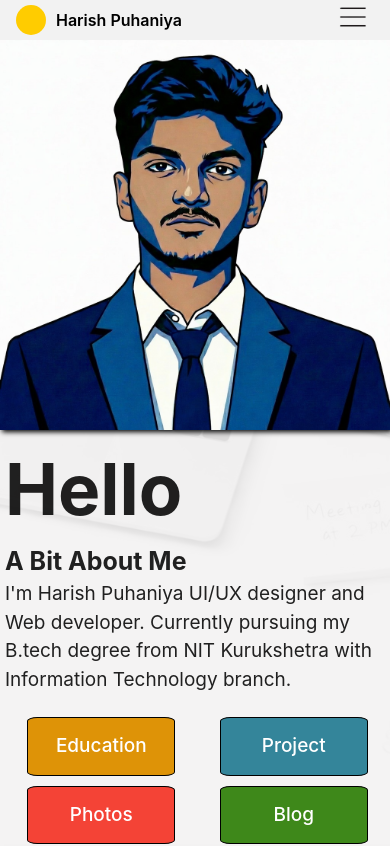
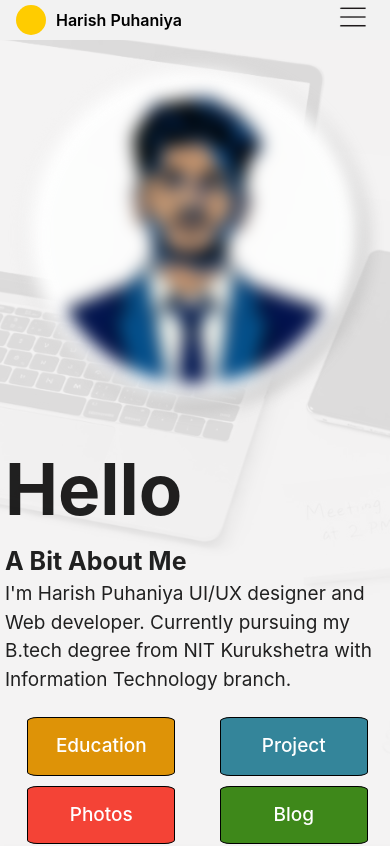
Before and after one commit to HARISH-YADAV483/harishpuhaniya, a React (Vite) app in the folder frontend/: page / in a window 390 px wide. Shown: the top 846 px of the page. Built offline with nearby package versions, Linux system fonts and the light colour scheme; no server answers.

Commit message:
your message

```diff
--- a/frontend/src/components/Home.css
+++ b/frontend/src/components/Home.css
@@ -97,9 +97,7 @@
     .logu{
   box-shadow: 2px 2px 5px rgb(0, 0, 0) !important;
 }
-/* .imgg{
-    background-color: #1a1a1a;
-} */
+
     .profile {
         width: 100%;
         margin-top: 0px;
@@ -125,7 +123,55 @@
     .pai {
         font-size: 19px;
     }
+/* .rama {
+  box-shadow:
+    -50px -50px 0 -40px rgb(23, 41, 155),
+    50px 50px 0 -40px rgb(23, 41, 155);
 
+width: calc(100vw - 30px);
+  margin-right: auto;
+  margin-left: auto;
+
+} */
+ .rama {
+margin-right: auto;
+margin-left: auto;
+  position: relative;
+border-radius: 50% !important;
+  width: calc(100vw - 30px);
+
+  margin: 0 auto;
+
+  padding: 20px;
+
+  background: #fff;
+
+  border-radius: 16px;
+width: 100vw;
+  z-index: 1;
+
+
+}
+
+.rama::before {
+
+  content: "hvjhbjbj";
+
+  position: absolute;
+
+  inset: -3px; /* thickness of frame */
+
+  border-radius: 18px;
+
+  background: linear-gradient(135deg, #17299b, #4f7cff, #17299b);
+
+  z-index: -1;
+
+}
+.imgg{
+   /* margin-top: 15px; */
+
+}
     .circles {
         display: flex;
         flex-wrap: wrap;
@@ -160,6 +206,19 @@
 }
 
 /* Animations */
+img.scroll-anim-image {
+    opacity: 0;
+    filter: blur(10px);
+    transform: scale(0.85);
+    transition: opacity 0.8s ease, filter 0.8s ease, transform 0.8s cubic-bezier(0.175, 0.885, 0.32, 1.275);
+}
+
+img.scroll-anim-image.in-view {
+    opacity: 1;
+    filter: blur(0px);
+    transform: scale(1);
+}
+
 @keyframes fadeInUp {
     from {
         opacity: 0;
@@ -254,8 +313,53 @@
 
 .logu.loaded {
     opacity: 1;
-    transition: opacity 0.5s ease-in-out;
+    transition: opacity 0.5s ease-in-out, transform 0.5s ease;
 }
+
+/* Visible placeholder text while the hero image is loading */
+.imgg.skeleton-loading::after {
+    content: "Loading...";
+    position: absolute;
+    inset: 0;
+    display: flex;
+    align-items: center;
+    justify-content: center;
+    z-index: 2;
+    font-size: 18px;
+    font-weight: 700;
+    color: #1a1a1a;
+    background: rgba(255, 255, 255, 0.65);
+    border-radius: 16px;
+}
+
+.imgg {
+    position: relative;
+    border-radius: 50%;
+    overflow: hidden;
+}
+
+.imgg::after {
+    content: '';
+    position: absolute;
+    top: 0;
+    left: -100%;
+    width: 50%;
+    height: 100%;
+    background: linear-gradient(to right, rgba(255,255,255,0) 0%, rgba(255,255,255,0.4) 50%, rgba(255,255,255,0) 100%);
+    transform: skewX(-25deg);
+    transition: all 0.7s ease;
+    z-index: 10;
+    pointer-events: none;
+}
+
+.imgg:hover::after {
+    left: 150%;
+}
+
+.imgg:hover .logu, .imgg:hover .logu.scroll-anim-image.in-view {
+    transform: scale(1.05);
+}
+
 
 /* Button & Explore */
 .button {
--- a/frontend/src/components/Home.jsx
+++ b/frontend/src/components/Home.jsx
@@ -71,6 +71,28 @@ function Home() {
     const [message, setmessage] = useState("");
     const [isImageLoaded, setIsImageLoaded] = useState(false);
 
+    useEffect(() => {
+        const observer = new IntersectionObserver(
+            (entries) => {
+                entries.forEach((entry) => {
+                    if (entry.isIntersecting) {
+                        entry.target.classList.add("in-view");
+                    } else {
+                        entry.target.classList.remove("in-view");
+                    }
+                });
+            },
+            { threshold: 0.15 }
+        );
+
+        const images = document.querySelectorAll('.scroll-anim-image');
+        images.forEach((img) => observer.observe(img));
+
+        return () => {
+            images.forEach((img) => observer.unobserve(img));
+        };
+    }, []);
+
     const handleSend = async () => {
         setload(true);
         const formData = {
@@ -122,12 +144,12 @@ function Home() {
 
     return (
         <div className="homee">
-            <div className="profile animate-fade-in-up">
-                <div className={`imgg animate-fade-in-up delay-1 ${!isImageLoaded ? 'skeleton-loading' : ''}`}>
+            <div className="profile animate-fade-in-up ">
+                <div className={`imgg animate-fade-in-up delay-1  ${!isImageLoaded ? 'skeleton-loading' : ''}` } >
                     <img
                         src={logu}
                         alt="ScamShield"
-                        className={`logu ${isImageLoaded ? 'loaded' : 'loading'}`}
+                        className={`logu rama scroll-anim-image ${isImageLoaded ? 'loaded' : 'loading'}`}
                         onLoad={() => setIsImageLoaded(true)}
                     />
                 </div>
@@ -167,19 +189,19 @@ function Home() {
                 <h2 className="peveal">MY LATEST WORK <span><Link to="/projects" className="see-more">CLICK HERE</Link></span></h2>
                 <div className="projects">
                     <div className="project-item peveal">
-                        <img src={roject} alt="Project 1" />
+                        <img src={roject} alt="Project 1" className="scroll-anim-image" />
                         <div className="project-info">
                             <h3>ScamShield</h3>
                         </div>
                     </div>
                     <div className="project-item peveal">
-                        <img src={oject} alt="Project 2" />
+                        <img src={oject} alt="Project 2" className="scroll-anim-image" />
                         <div className="project-info">
                             <h3>Campus-managment</h3>
                         </div>
                     </div>
                     <div className="project-item peveal">
-                        <img src={ject} alt="Project 3" />
+                        <img src={ject} alt="Project 3" className="scroll-anim-image" />
                         <div className="project-info">
                             <h3>Interative Map</h3>
                         </div>
@@ -188,7 +210,7 @@ function Home() {
             </div>
             <div className="photography photography-reveal" id="photography">
                 <div className="pgraphy image-reveal">
-                    <img src={pogu} alt="ScamShield" className="pogu" />
+                    <img src={pogu} alt="ScamShield" className="pogu scroll-anim-image" />
                 </div>
                 <div className="tgraphy text-reveal">
                     <h1>
@@ -202,7 +224,7 @@ function Home() {
             </div>
             <div className="photography photography-reveal" id="blogs">
                 <div className="pgraphy image-reveal">
-                    <img src={jogu} alt="ScamShield" className="pogu" />
+                    <img src={jogu} alt="ScamShield" className="pogu scroll-anim-image" />
                 </div>
                 <div className="tgraphy text-reveal">
                     <h1>
--- a/frontend/src/components/Portfolio.css
+++ b/frontend/src/components/Portfolio.css
@@ -220,6 +220,20 @@
     cursor: pointer;
 }
 
+.project-item::after {
+    content: '';
+    position: absolute;
+    top: 0;
+    left: -100%;
+    width: 50%;
+    height: 100%;
+    background: linear-gradient(to right, rgba(255,255,255,0) 0%, rgba(255,255,255,0.4) 50%, rgba(255,255,255,0) 100%);
+    transform: skewX(-25deg);
+    transition: all 0.7s ease;
+    z-index: 10;
+    pointer-events: none;
+}
+
 .project-item img {
     width: 100%;
     height: 100%;
@@ -243,6 +257,10 @@
 .project-item:hover {
     transform: translateY(-10px);
     box-shadow: 0 20px 40px rgba(0, 0, 0, 0.2);
+}
+
+.project-item:hover::after {
+    left: 150%;
 }
 
 .project-item:hover img {
--- a/frontend/src/components/graphy.css
+++ b/frontend/src/components/graphy.css
@@ -19,9 +19,27 @@
     transition: transform 0.5s cubic-bezier(0.175, 0.885, 0.32, 1.275), box-shadow 0.5s ease;
 }
 
+.pgraphy::after {
+    content: '';
+    position: absolute;
+    top: 0;
+    left: -100%;
+    width: 50%;
+    height: 100%;
+    background: linear-gradient(to right, rgba(255,255,255,0) 0%, rgba(255,255,255,0.4) 50%, rgba(255,255,255,0) 100%);
+    transform: skewX(-25deg);
+    transition: all 0.7s ease;
+    z-index: 10;
+    pointer-events: none;
+}
+
 .pgraphy:hover {
     transform: scale(1.02) rotate(1deg);
     box-shadow: 0 30px 60px rgba(0, 0, 0, 0.3);
+}
+
+.pgraphy:hover::after {
+    left: 150%;
 }
 
 .pogu {
```
Also changed, not shown: 1 other file (tests, documents, lock files or other folders).
